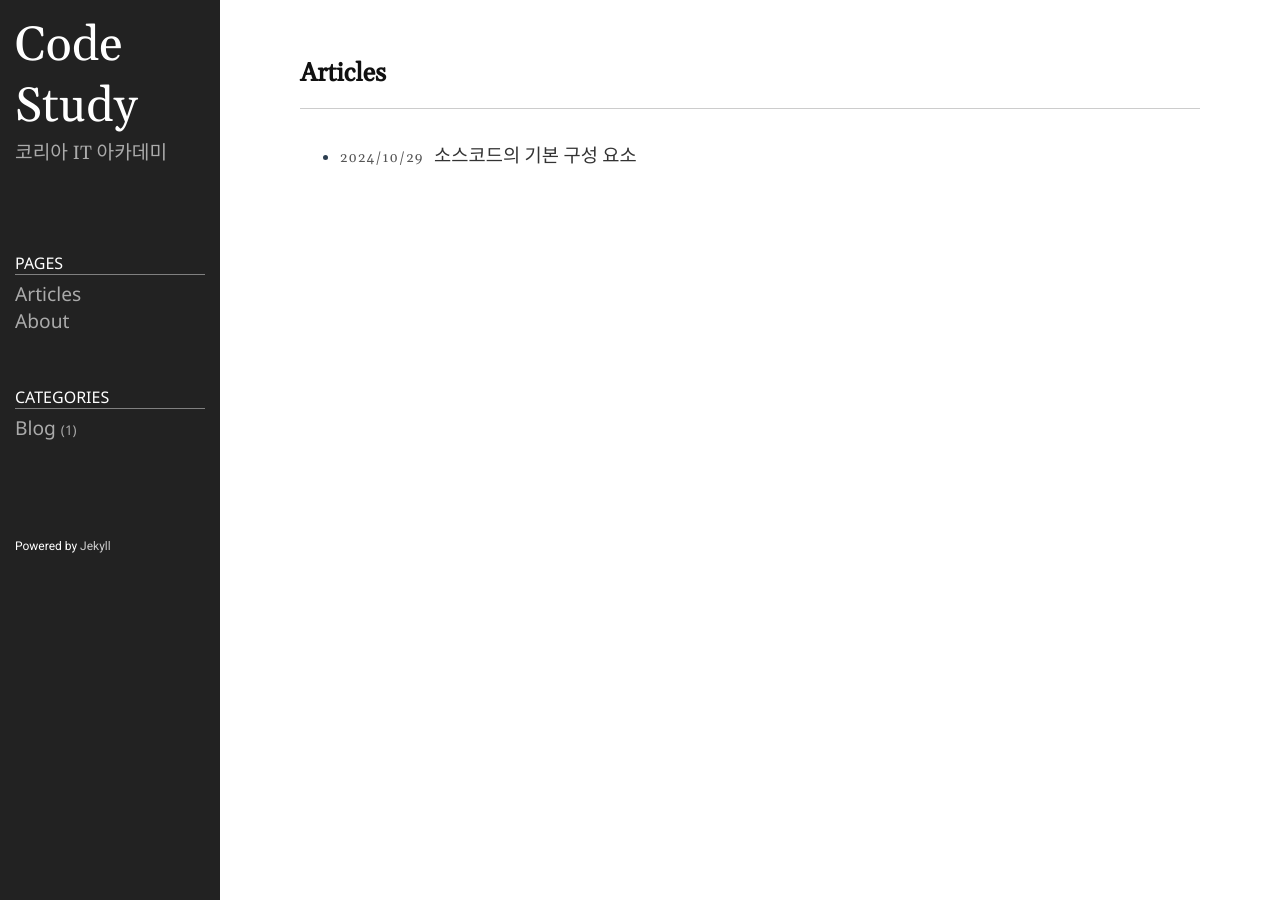
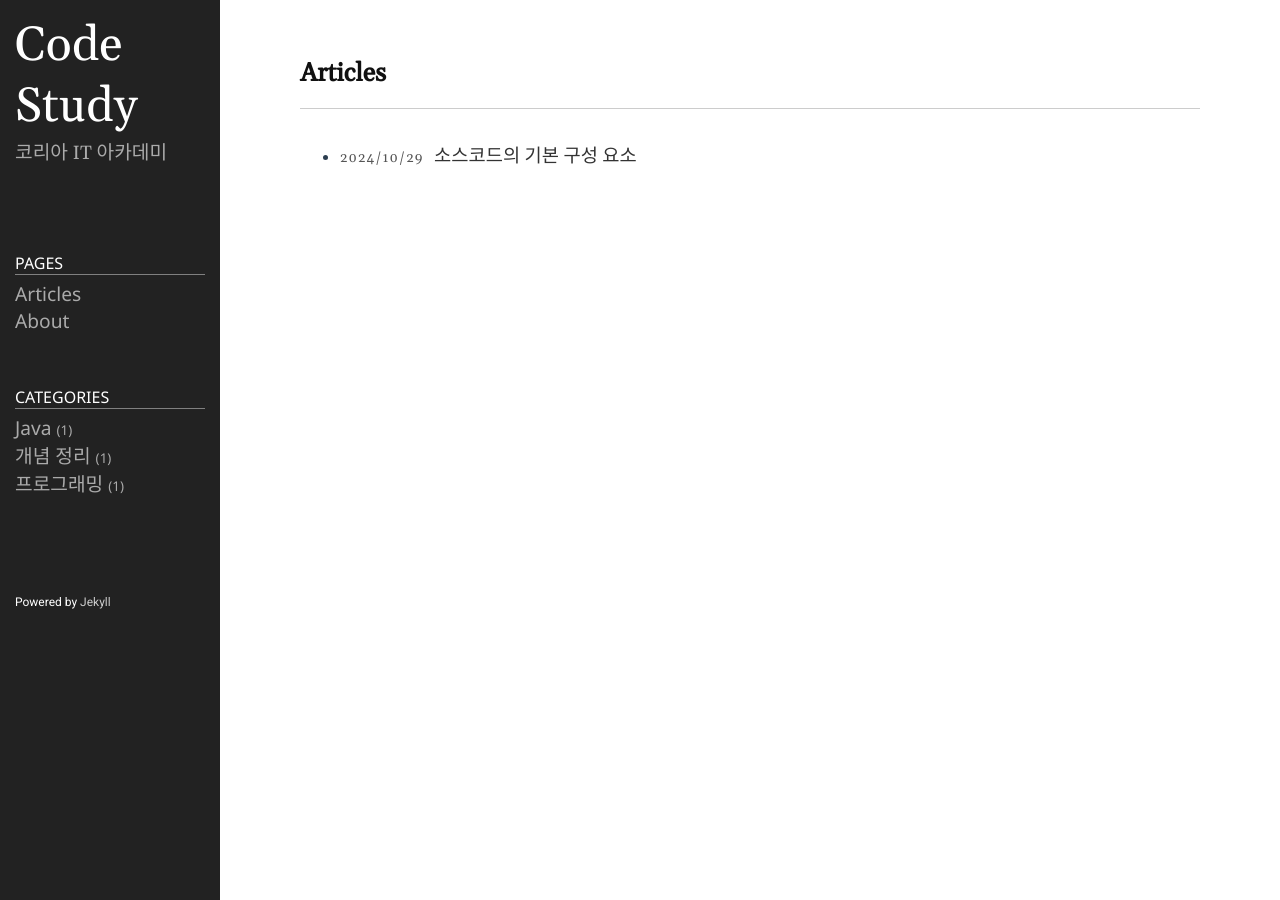
Before and after one commit to Love-kyeolE/Love-kyeolE.github.io, a Jekyll site: the page built from index.md, in a window 1280 px wide. Built offline with Jekyll 4.4.1, drawn with Linux system fonts in a browser that asks for light colours.

Commit message:
Update 2024-10-29-posting.md

```diff
--- a/_posts/2024-10-29-posting.md
+++ b/_posts/2024-10-29-posting.md
@@ -3,7 +3,9 @@ title:  "소스코드의 기본 구성 요소"
 excerpt: " 자바를 배우기 전에 자바 구성요소의 개요를 보고 가자 "
 
 categories:
-  - Blog
+  - java
+  - 개념 정리
+  - 프로그래밍
 tags:
   - [java, 소스코드, 프로그래밍, Github, Git]
 
```
